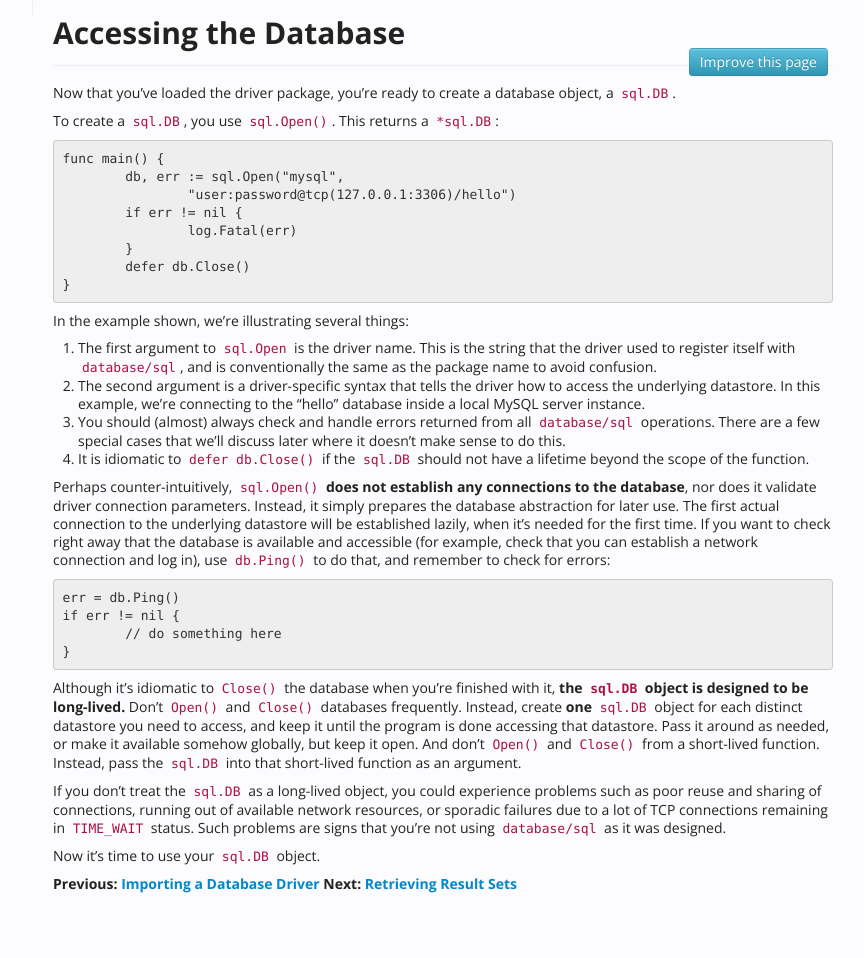
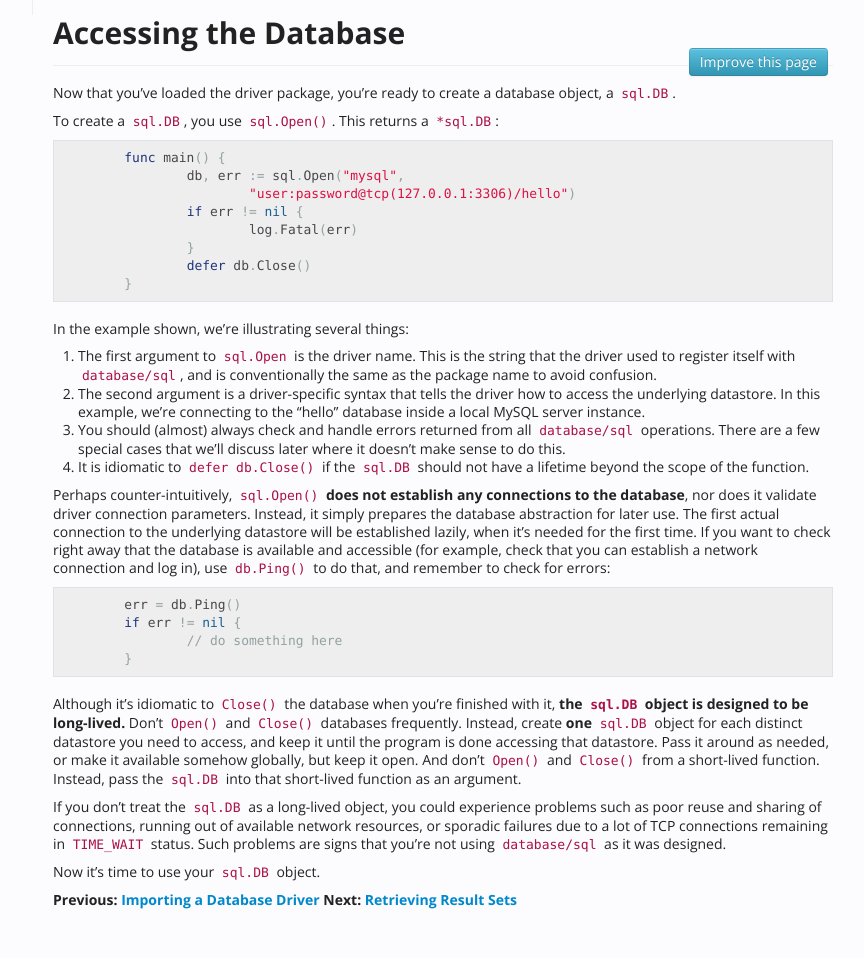
Before and after one commit to VividCortex/go-database-sql-tutorial, a Jekyll site: the page built from accessing.md, in a window 1280 px wide. Shown: the whole page, without its empty margins (277-1141 px from the left). Built offline with Jekyll 4.4.1, drawn with Linux system fonts in a browser that asks for light colours.

Commit message:
Add syntax-highlighting

```diff
--- a/accessing.md
+++ b/accessing.md
@@ -8,6 +8,7 @@ object, a `sql.DB`.
 
 To create a `sql.DB`, you use `sql.Open()`. This returns a `*sql.DB`:
 
+<pre class="prettyprint lang-go">
 	func main() {
 		db, err := sql.Open("mysql",
 			"user:password@tcp(127.0.0.1:3306)/hello")
@@ -16,6 +17,7 @@ To create a `sql.DB`, you use `sql.Open()`. This returns a `*sql.DB`:
 		}
 		defer db.Close()
 	}
+</pre>
 
 In the example shown, we're illustrating several things:
 
@@ -33,10 +35,12 @@ available and accessible (for example, check that you can establish a network
 connection and log in), use `db.Ping()` to do that, and remember to check for
 errors:
 
+<pre class="prettyprint lang-go">
 	err = db.Ping()
 	if err != nil {
 		// do something here
 	}
+</pre>
 
 Although it's idiomatic to `Close()` the database when you're finished with it,
 **the `sql.DB` object is designed to be long-lived.** Don't `Open()` and
```
